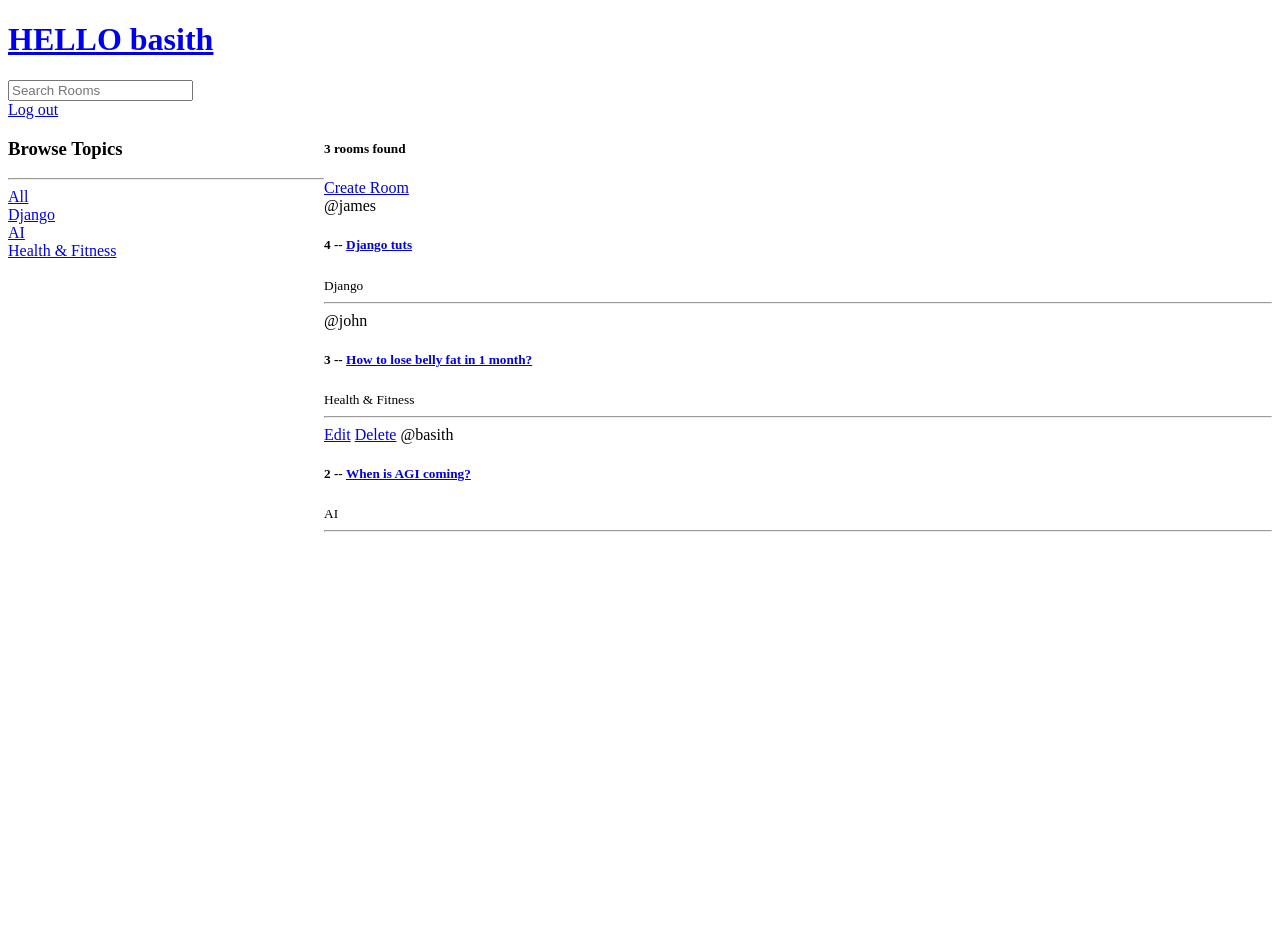
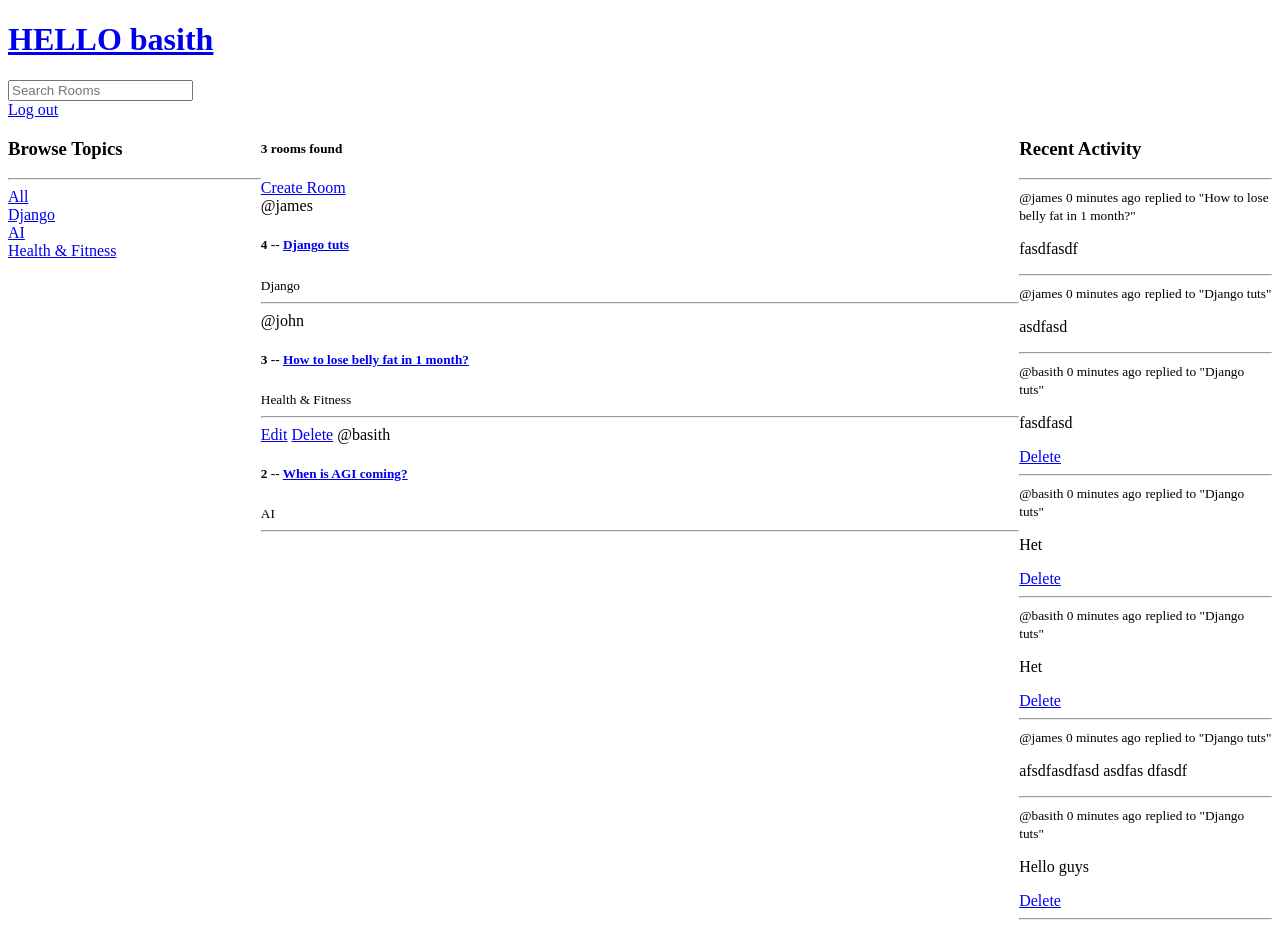
Before and after one commit to Basith-P/StudyBud, a Django app: page / in a window 1280 px wide. Before the commit the page ends 532 px from the top, so only its background shows below. Run offline with Django 4.2, Linux system fonts and the light colour scheme; a user stored in the database is signed in; data comes from the database, SQL or seed files in the repository; both versions use the stored data as it was after the commit.

Commit message:
feat: recent activity sidebar

```diff
--- a/base/models.py
+++ b/base/models.py
@@ -33,5 +33,8 @@ class Message(models.Model):
     updated = models.DateTimeField(auto_now=True)
     created = models.DateTimeField(auto_now_add=True)
 
+    class Meta:
+        ordering = ['-updated', '-created']
+
     def __str__(self):
         return self.body[:50]
--- /dev/null
+++ b/base/templates/base/activity_component.html
@@ -0,0 +1,13 @@
+<h3>Recent Activity</h3>
+<hr />
+{% for message in recent_messages %}
+<div>
+  <small>@{{message.user}} {{message.created|timesince}} ago</small>
+  <small>replied to "{{message.room}}"</small>
+  <p>{{message}}</p>
+  {% if request.user == message.user %}
+  <a href="{% url 'delete-message' message.id %}">Delete</a>
+  {% endif %}
+  <hr />
+</div>
+{% endfor %}
--- a/base/templates/base/home.html
+++ b/base/templates/base/home.html
@@ -3,36 +3,17 @@
 <style>
   .home-container {
     display: grid;
-    grid-template-columns: 1fr 3fr;
+    grid-template-columns: 1fr 3fr 1fr;
   }
 </style>
 
 <div class="home-container">
-  <div>
-    <h3>Browse Topics</h3>
-    <hr />
-    <div><a href="{% url 'home' %}">All</a></div>
-    {% for topic in topics %}
-    <div><a href="{% url 'home' %}?q={{topic.name}}">{{topic.name}}</a></div>
-    {% endfor %}
-  </div>
+  <div>{% include 'base/topics_component.html' %}</div>
   <div>
     <h5>{{rooms_count}} rooms found</h5>
     <a href="{% url 'create-room' %}">Create Room</a>
-    {% for room in rooms %}
-    <div>
-      {% if request.user == room.host %}
-      <a href="{% url 'update-room' room.id %}">Edit</a>
-      <a href="{% url 'delete-room' room.id %}">Delete</a>
-      {% endif %}
-      <span>@{{room.host.username}}</span>
-      <h5>
-        {{room.id}} -- <a href="{% url 'room' room.id  %}">{{room.name}}</a>
-      </h5>
-      <small>{{room.topic.name}}</small>
-      <hr />
-    </div>
-    {% endfor %}
+    {% include 'base/rooms_component.html' %}
   </div>
+  <div>{% include 'base/activity_component.html' %}</div>
 </div>
 {% endblock %}
--- /dev/null
+++ b/base/templates/base/rooms_component.html
@@ -0,0 +1,12 @@
+{% for room in rooms %}
+<div>
+  {% if request.user == room.host %}
+  <a href="{% url 'update-room' room.id %}">Edit</a>
+  <a href="{% url 'delete-room' room.id %}">Delete</a>
+  {% endif %}
+  <span>@{{room.host.username}}</span>
+  <h5>{{room.id}} -- <a href="{% url 'room' room.id  %}">{{room.name}}</a></h5>
+  <small>{{room.topic.name}}</small>
+  <hr />
+</div>
+{% endfor %}
--- /dev/null
+++ b/base/templates/base/topics_component.html
@@ -0,0 +1,6 @@
+<h3>Browse Topics</h3>
+<hr />
+<div><a href="{% url 'home' %}">All</a></div>
+{% for topic in topics %}
+<div><a href="{% url 'home' %}?q={{topic.name}}">{{topic.name}}</a></div>
+{% endfor %}
--- a/base/views.py
+++ b/base/views.py
@@ -69,14 +69,16 @@ def home(request):
     )
     topics = Topic.objects.all()
     rooms_count = rooms.count()
+    recent_messages = Message.objects.filter(room__topic__name__icontains=q)
 
-    context = {'rooms': rooms, 'topics': topics, 'rooms_count': rooms_count}
+    context = {'rooms': rooms, 'topics': topics,
+               'rooms_count': rooms_count, 'recent_messages': recent_messages}
     return render(request, 'base/home.html', context)
 
 
 def room(request, pk):
     room = Room.objects.get(id=pk)
-    room_messages = room.message_set.all().order_by('-created')
+    room_messages = room.message_set.all()
     participants = room.participants.all()
 
     if request.method == 'POST':
```
Also changed, not shown: db.sqlite3.
